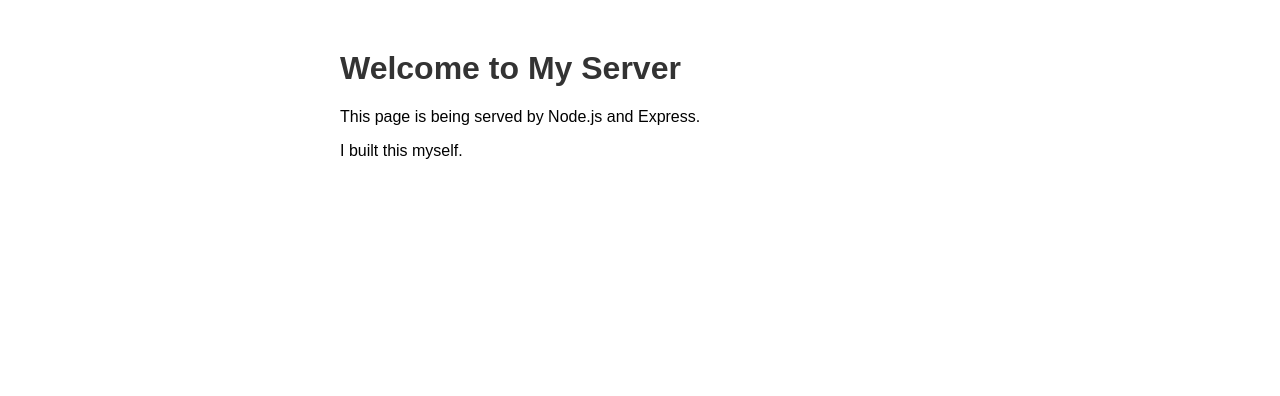
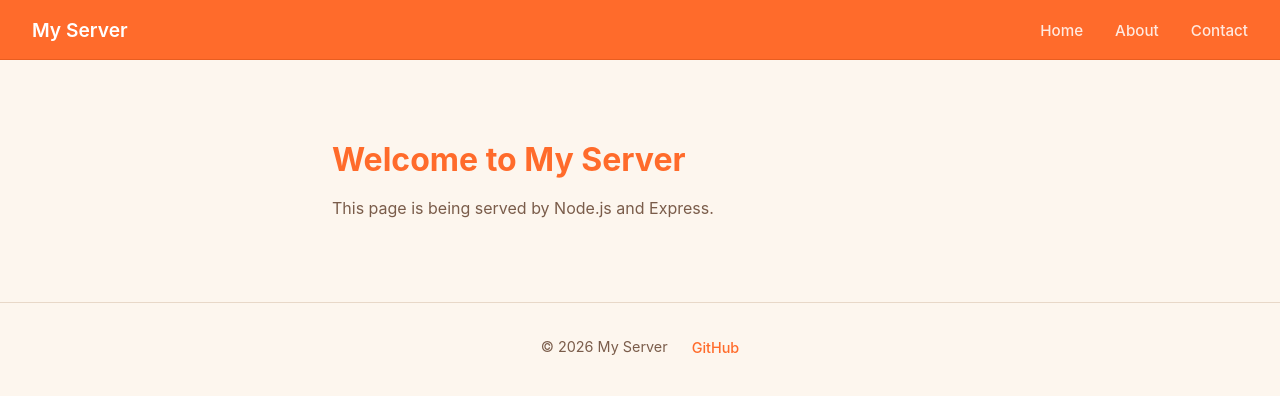
Before and after one commit to as542358/test, a website: page public/index.html in a window 1280 px wide. Drawn offline with Linux system fonts and the light colour scheme.

Commit message:
first claude

```diff
--- a/public/index.html
+++ b/public/index.html
@@ -1,15 +1,31 @@
 <!DOCTYPE html>
-<html>
+<html lang="zh-TW">
 <head>
+  <meta charset="UTF-8">
+  <meta name="viewport" content="width=device-width, initial-scale=1.0">
   <title>My First Server</title>
-  <style>
-    body { font-family: sans-serif; max-width: 600px; margin: 50px auto; }
-    h1 { color: #333; }
-  </style>
+  <link rel="stylesheet" href="style.css">
 </head>
 <body>
-  <h1>Welcome to My Server</h1>
-  <p>This page is being served by Node.js and Express.</p>
-  <p>I built this myself.</p>
+
+  <nav>
+    <a href="/" class="nav-logo">My Server</a>
+    <ul class="nav-links">
+      <li><a href="/">Home</a></li>
+      <li><a href="/about">About</a></li>
+      <li><a href="/contact">Contact</a></li>
+    </ul>
+  </nav>
+
+  <main>
+    <h1>Welcome to My Server</h1>
+    <p>This page is being served by Node.js and Express.</p>
+  </main>
+
+  <footer>
+    <p>&copy; 2026 My Server</p>
+    <a href="https://github.com/as542358" target="_blank" rel="noopener">GitHub</a>
+  </footer>
+
 </body>
 </html>
--- /dev/null
+++ b/public/style.css
@@ -0,0 +1,135 @@
+* {
+  margin: 0;
+  padding: 0;
+  box-sizing: border-box;
+}
+
+body {
+  font-family: -apple-system, BlinkMacSystemFont, 'Segoe UI', sans-serif;
+  background: #fdf6ee;
+  color: #4a3728;
+}
+
+nav {
+  background: #ff6b2b;
+  border-bottom: 1px solid #e85d20;
+  padding: 0 2rem;
+  display: flex;
+  align-items: center;
+  justify-content: space-between;
+  height: 60px;
+  position: sticky;
+  top: 0;
+}
+
+.nav-logo {
+  font-size: 1.2rem;
+  font-weight: 600;
+  color: #fff;
+  text-decoration: none;
+}
+
+.nav-links {
+  display: flex;
+  gap: 2rem;
+  list-style: none;
+}
+
+.nav-links a {
+  text-decoration: none;
+  color: rgba(255, 255, 255, 0.85);
+  font-size: 0.95rem;
+  font-weight: 500;
+  transition: color 0.2s;
+}
+
+.nav-links a:hover {
+  color: #fff;
+}
+
+main {
+  max-width: 680px;
+  margin: 80px auto;
+  padding: 0 2rem;
+}
+
+h1 {
+  font-size: 2rem;
+  font-weight: 700;
+  color: #ff6b2b;
+  margin-bottom: 1rem;
+}
+
+p {
+  color: #7a5c4a;
+  line-height: 1.7;
+}
+
+footer {
+  text-align: center;
+  padding: 2rem;
+  margin-top: 4rem;
+  border-top: 1px solid #e8d8c8;
+  color: #a08070;
+  font-size: 0.9rem;
+  display: flex;
+  justify-content: center;
+  gap: 1.5rem;
+  align-items: center;
+}
+
+footer a {
+  color: #ff6b2b;
+  text-decoration: none;
+  font-weight: 500;
+  transition: color 0.2s;
+}
+
+footer a:hover {
+  color: #e85d20;
+}
+
+@media (prefers-color-scheme: dark) {
+  body {
+    background: #1e1410;
+    color: #f0e6d8;
+  }
+
+  nav {
+    background: #c94e18;
+    border-bottom-color: #a83e10;
+  }
+
+  .nav-logo {
+    color: #fff;
+  }
+
+  .nav-links a {
+    color: rgba(255, 255, 255, 0.8);
+  }
+
+  .nav-links a:hover {
+    color: #fff;
+  }
+
+  h1 {
+    color: #ff8c55;
+  }
+
+  p {
+    color: #c4a88e;
+  }
+
+  footer {
+    border-top-color: #3a2a1e;
+    color: #7a6050;
+  }
+
+  footer a {
+    color: #ff8c55;
+  }
+
+  footer a:hover {
+    color: #ffaa77;
+  }
+}
```
